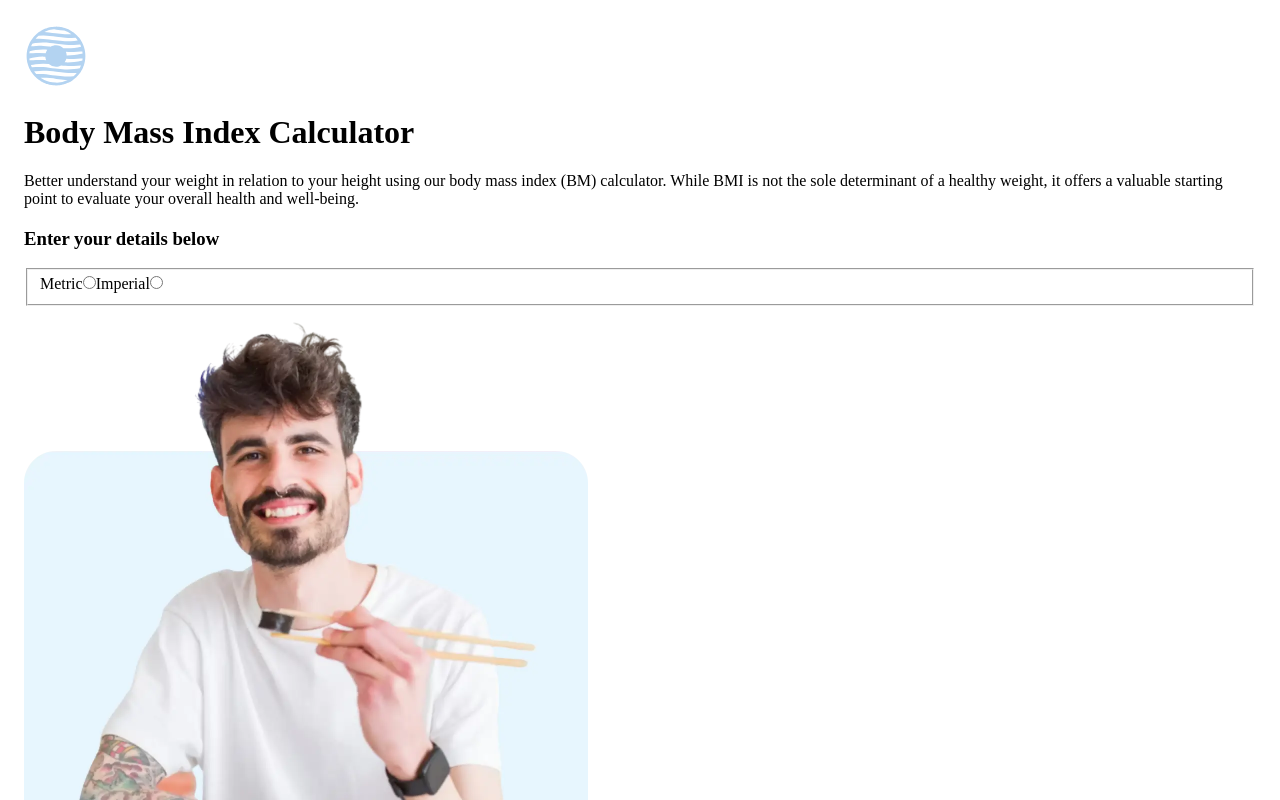
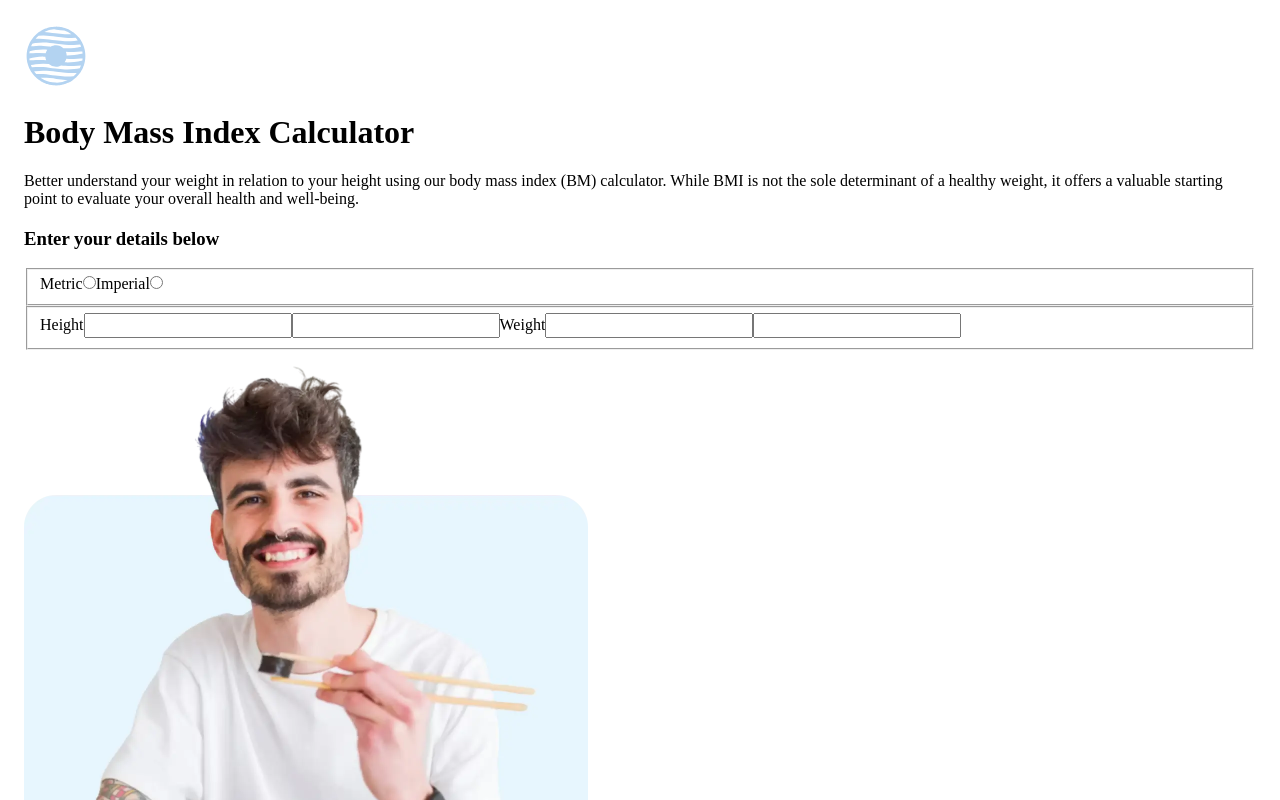
Before and after one commit to akilah-littlejohn/BMI-Calculator-, an Angular app: page / in a window 1280 px wide. Shown: the top 800 px of the page. Built offline with nearby package versions, Linux system fonts and the light colour scheme.

Commit message:
feat: Implemented dynamic form fields based on selected measurement unit in calculator component

```diff
--- a/src/app/components/feature/calculator/calculator.component.html
+++ b/src/app/components/feature/calculator/calculator.component.html
@@ -1,29 +1,27 @@
 <form>
-<h3>Enter your details below</h3>
+    <h3>Enter your details below</h3>
+
     <fieldset>
-        <bmi-input-radio label="Metric"></bmi-input-radio>
-        <bmi-input-radio label="Imperial"></bmi-input-radio>
+        <bmi-input-radio label="Metric" value="metric" (change)=" selectedUnit = 'metric' "></bmi-input-radio>
+        <bmi-input-radio label="Imperial" value="imperial" (change)=" selectedUnit = 'imperial' "></bmi-input-radio>
     </fieldset>
-</form>
 
 
+    @if ('metric' === selectedUnit) {
 
-<!--<form action="">
-    <div class="form-group">
-        <label for="weight">Weight</label>
-        <input type="number" class="form-control" id="weight" placeholder="Enter weight in kg" [(ngModel)]="weight">
-    </div>
-    <div class="form-group">
-        <label for="height">Height</label>
-        <input type="number" class="form-control" id="height" placeholder="Enter height in cm" [(ngModel)]="height">
-    </div>
-    <button type="submit" class="btn btn-primary" (click)="calculateBMI()">Calculate</button>
-    <div class="form-group">
-        <label for="bmi">BMI</label>
-        <input type="number" class="form-control" id="bmi" placeholder="BMI" [(ngModel)]="bmi">
-    </div>
-    <div class="form-group">
-        <label for="bmi">BMI Category</label>
-        <input type="text" class="form-control" id="bmi" placeholder="BMI Category" [(ngModel)]="bmiCategory">
-    </div>
-</form> -->
+    <fieldset>
+        <bmi-input label="Height"></bmi-input>
+        <bmi-input label="Weight"></bmi-input>
+    </fieldset>
+
+    } @else {
+
+    <fieldset>
+        <bmi-input label="Height"></bmi-input>
+        <bmi-input></bmi-input>
+        <bmi-input label="Weight"></bmi-input>
+        <bmi-input></bmi-input>
+    </fieldset>
+
+    }
+</form>
--- a/src/app/components/feature/calculator/calculator.component.ts
+++ b/src/app/components/feature/calculator/calculator.component.ts
@@ -1,14 +1,19 @@
-import { Component } from '@angular/core';
+import { Component, Input } from '@angular/core';
 import { BmiInputComponent } from '../../ui/bmi-input/input.component';
 import { BmiInputRadioComponent } from '../../ui/bmi-input-radio/bmi-input-radio.component';
+import { FormsModule } from '@angular/forms';
+import { JsonPipe } from '@angular/common';
 
 @Component({
   selector: 'bmi-calculator',
   standalone: true,
-  imports: [BmiInputComponent, BmiInputRadioComponent],
+  imports: [BmiInputComponent, BmiInputRadioComponent, FormsModule, JsonPipe],
   templateUrl: './calculator.component.html',
   styleUrl: './calculator.component.css'
 })
 export class CalculatorComponent {
 
+selectedUnit!: string;
+
+
 }
--- a/src/app/components/ui/bmi-input-radio/bmi-input-radio.component.ts
+++ b/src/app/components/ui/bmi-input-radio/bmi-input-radio.component.ts
@@ -1,13 +1,15 @@
 import { Component, Input } from '@angular/core';
+import { FormsModule } from '@angular/forms';
 
 @Component({
   selector: 'bmi-input-radio',
   standalone: true,
-  imports: [],
+  imports: [FormsModule],
   templateUrl: './bmi-input-radio.component.html',
   styleUrl: './bmi-input-radio.component.css'
 })
 export class BmiInputRadioComponent {
   @Input()name!: string;
   @Input()label!: string;
+  @Input() selectedUnit!: string;
 }
--- a/src/app/components/ui/bmi-input/input.component.ts
+++ b/src/app/components/ui/bmi-input/input.component.ts
@@ -1,9 +1,10 @@
 import { Component, Input } from '@angular/core';
+import { FormsModule } from '@angular/forms';
 
 @Component({
   selector: 'bmi-input',
   standalone: true,
-  imports: [],
+  imports: [FormsModule],
   templateUrl: './input.component.html',
   styleUrl: './input.component.css'
 })
@@ -11,4 +12,5 @@ export class BmiInputComponent {
 @Input()label!: string;
 @Input()name!: string;
 @Input()metric!: string;
+@Input()selectedUnit!: string;
 }
--- a/src/app/models/constants/content.ts
+++ b/src/app/models/constants/content.ts
@@ -1,6 +1,7 @@
 import { Content } from "../content-interface/interfaces";
 
 export const ContentItems: Content = {
+
     header: {
         content: {
             title: "Body Mass Index Calculator",
@@ -11,6 +12,7 @@ export const ContentItems: Content = {
         },
         Image: "assets/images/logo.svg"
     },
+
     articleResults: {
         content: {
             title: "What your BMI result means",
@@ -25,6 +27,7 @@ export const ContentItems: Content = {
 
         Image: "assets/images/image-man-eating.webp"
     },
+
     articleLimitations: {
         title: "Limitations of BMI",
         paragraph: `Although BMI is often a practical indicator of healthy weight, it is not suited for
@@ -32,6 +35,7 @@ export const ContentItems: Content = {
             certain cases, the measurement may not be beneficial to use.`
     }
     ,
+
     column: {
         content: [
             { title: "Healthy eating", paragraph: "Healthy eating promotes weight control, disease prevention, better digestion, immunity, mental clarity, and mood." },
```
